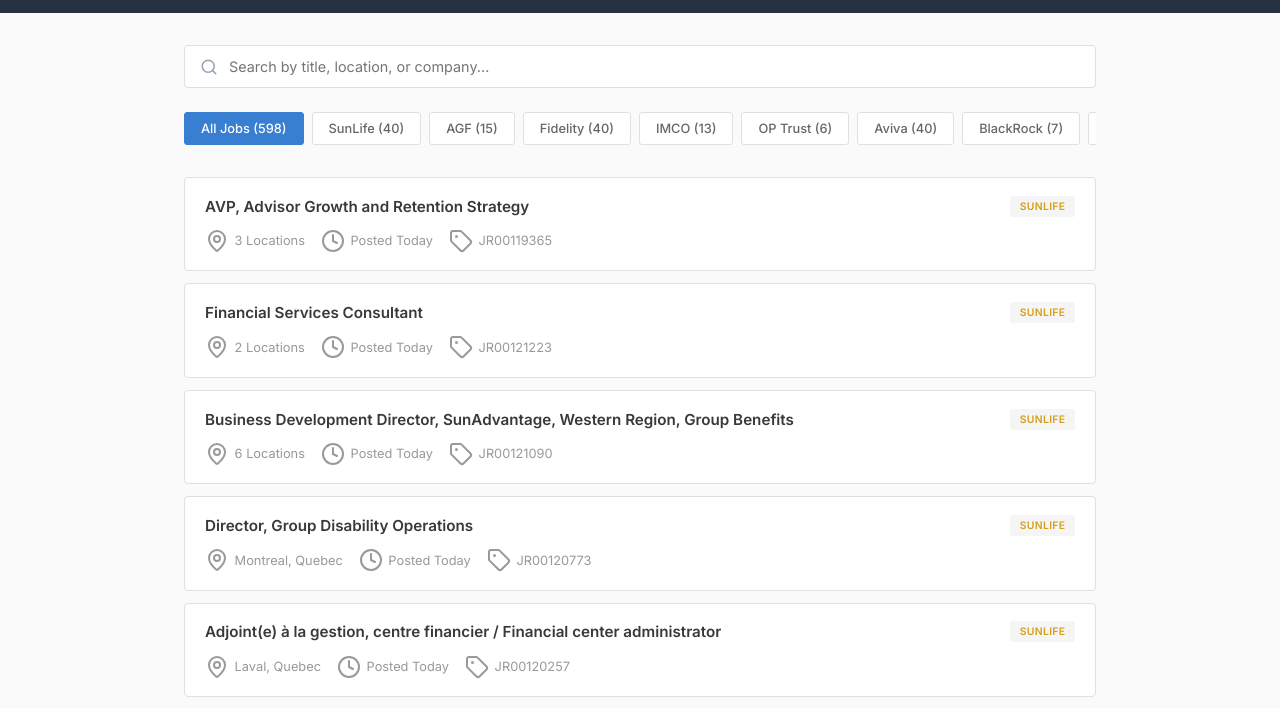
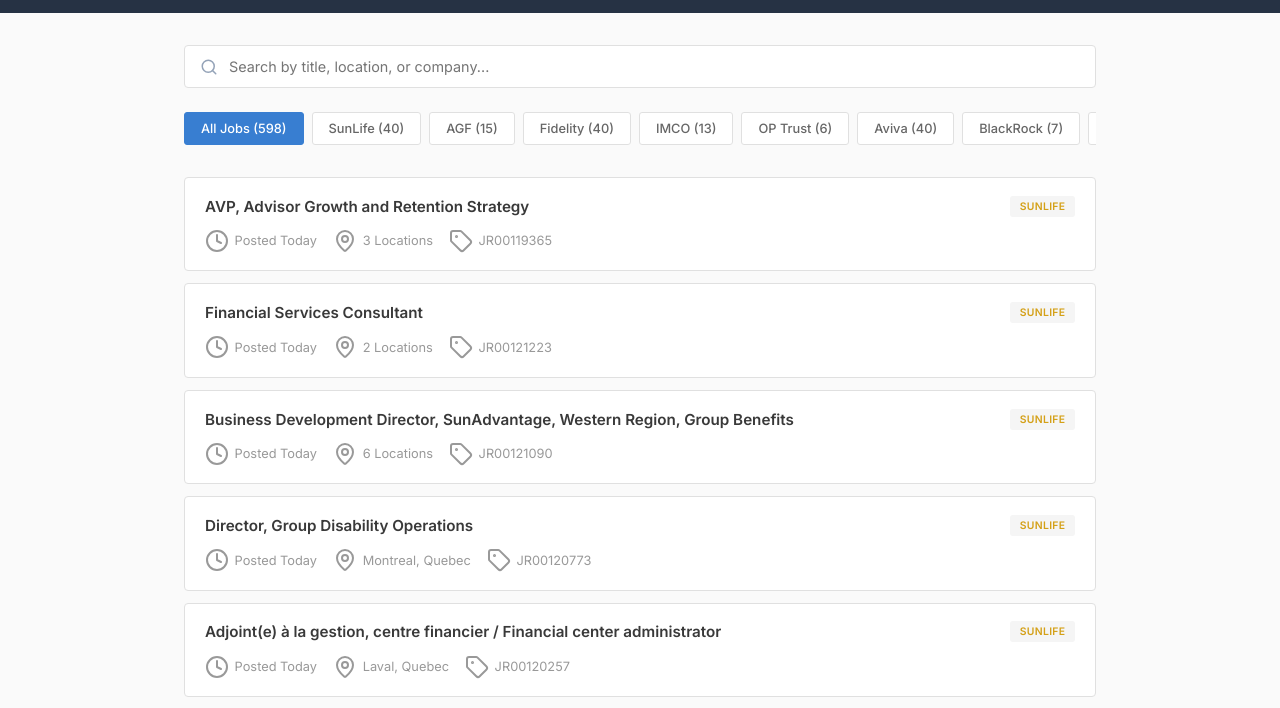
Before and after one commit to srv91/jobber, a website: page index.html in a window 1280 px wide. Shown: the part 66-774 px from the top of the page. Drawn offline with nearby package versions, Linux system fonts and the light colour scheme.

Commit message:
add sorting + posting date

```diff
--- a/index.html
+++ b/index.html
@@ -440,6 +440,17 @@ statestreet: 'badge-statestreet',
       lucide.createIcons();
     }
 
+    function parsePostedDate(s) {
+      if (!s) return 0;
+      if (/^\d{4}-\d{2}-\d{2}$/.test(s)) return new Date(s + 'T00:00:00').getTime();
+      if (/posted today/i.test(s)) return new Date(data.lastUpdated).getTime();
+      const daysMatch = s.match(/posted (\d+)\+? days? ago/i);
+      if (daysMatch) return new Date(data.lastUpdated).getTime() - parseInt(daysMatch[1]) * 86400000;
+      const parsed = new Date(s);
+      if (!isNaN(parsed)) return parsed.getTime();
+      return 0;
+    }
+
     function renderJobs() {
       let jobs = [];
 
@@ -461,6 +472,8 @@ statestreet: 'badge-statestreet',
         );
       }
 
+      jobs.sort((a, b) => parsePostedDate(b.postedDate) - parsePostedDate(a.postedDate));
+
       document.getElementById('footer-stats').textContent = `Showing ${jobs.length} job${jobs.length !== 1 ? 's' : ''}`;
 
       if (jobs.length === 0) {
@@ -479,8 +492,8 @@ statestreet: 'badge-statestreet',
             <span class="job-badge ${badgeClasses[j.companyId] || ''}">${j.company}</span>
           </div>
           <div class="job-meta">
+            <span><i data-lucide="clock"></i> ${j.postedDate}</span>
             <span><i data-lucide="map-pin"></i> ${j.location}</span>
-            <span><i data-lucide="clock"></i> ${j.postedDate}</span>
             <span><i data-lucide="tag"></i> ${j.department}</span>
           </div>
         </a>
```
